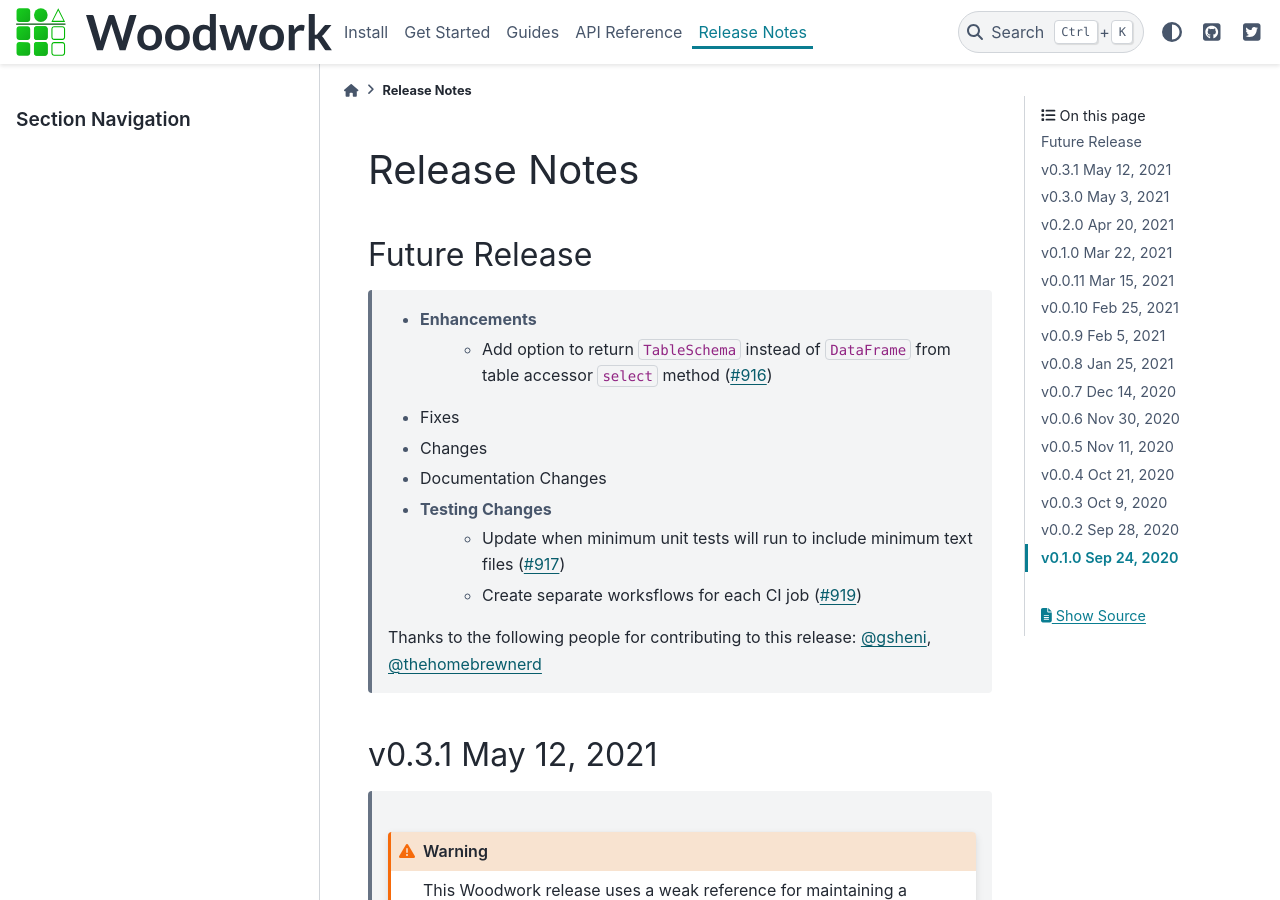
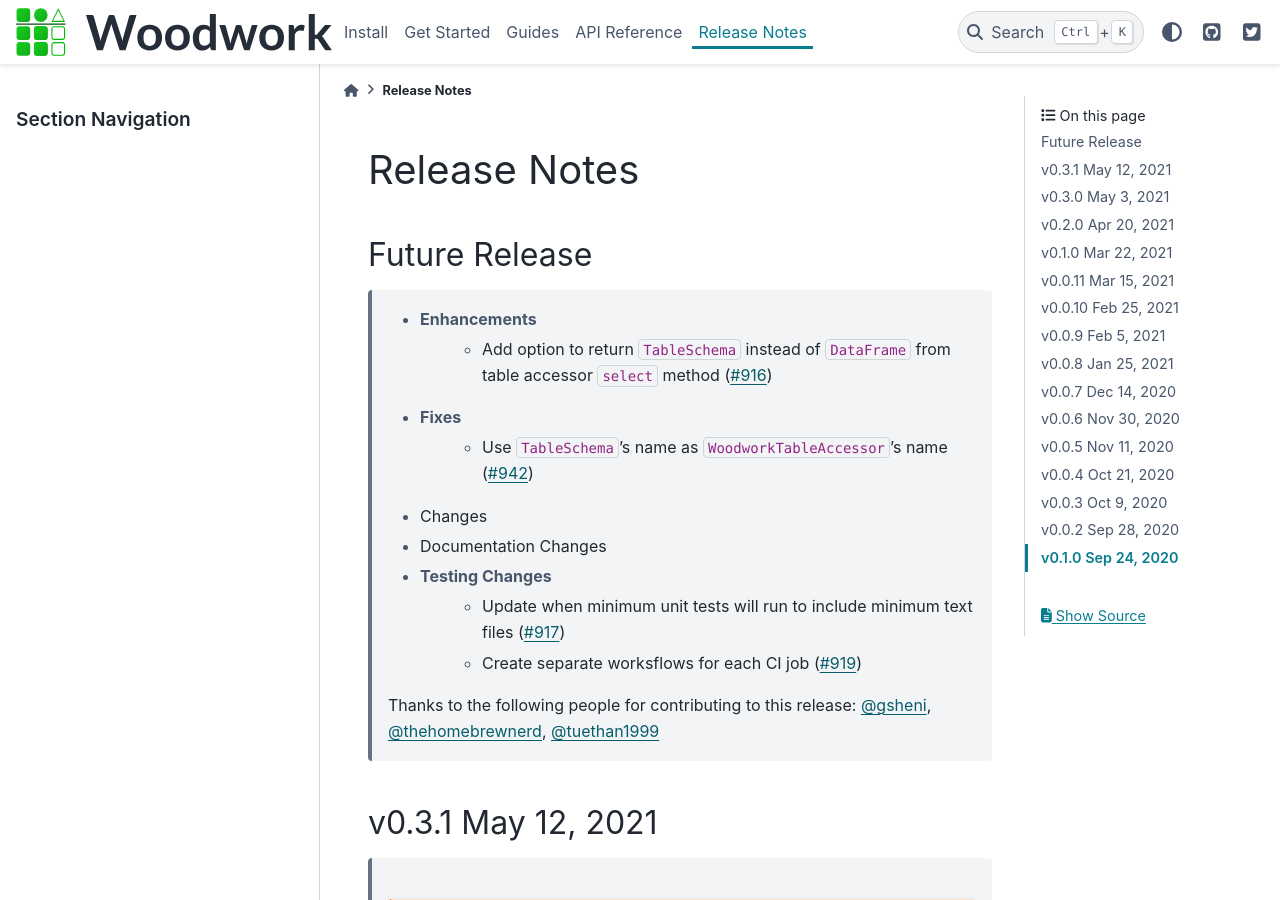
Before and after one commit to alteryx/woodwork, a Sphinx documentation site: the page built from docs/source/release_notes.rst, in a window 1280 px wide and 900 px high. Built offline with Sphinx 7.4.7 and the PyData theme 0.15.4, drawn with Linux system fonts in a browser that asks for light colours; comment, search, counter and statistics services are not loaded.

Commit message:
release notes

```diff
--- a/docs/source/release_notes.rst
+++ b/docs/source/release_notes.rst
@@ -8,6 +8,7 @@ Future Release
     * Enhancements
         * Add option to return ``TableSchema`` instead of ``DataFrame`` from table accessor ``select`` method (:pr:`916`)
     * Fixes
+        * Use ``TableSchema``'s name as ``WoodworkTableAccessor``'s name (:pr:`942`)
     * Changes
     * Documentation Changes
     * Testing Changes
@@ -15,7 +16,7 @@ Future Release
         * Create separate worksflows for each CI job (:pr:`919`)
 
     Thanks to the following people for contributing to this release:
-    :user:`gsheni`, :user:`thehomebrewnerd`
+    :user:`gsheni`, :user:`thehomebrewnerd`, :user:`tuethan1999`
 
 
 v0.3.1 May 12, 2021
```
